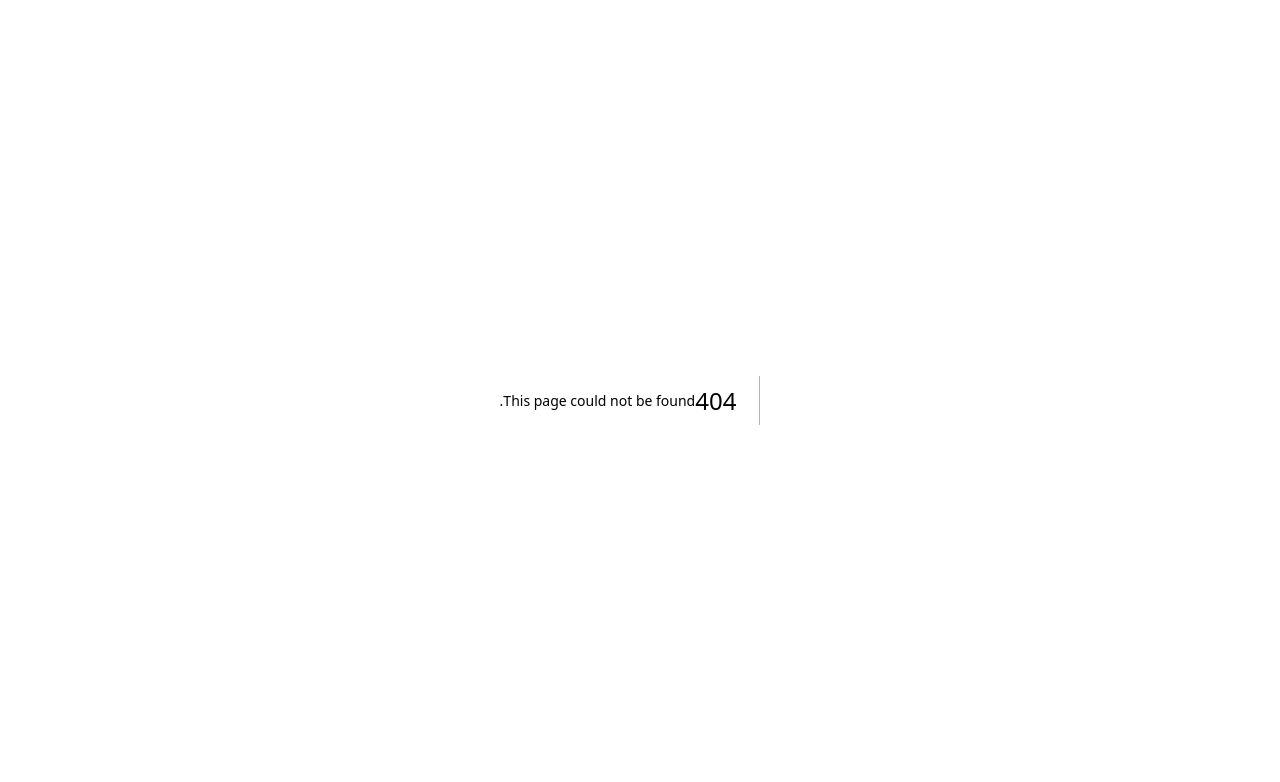
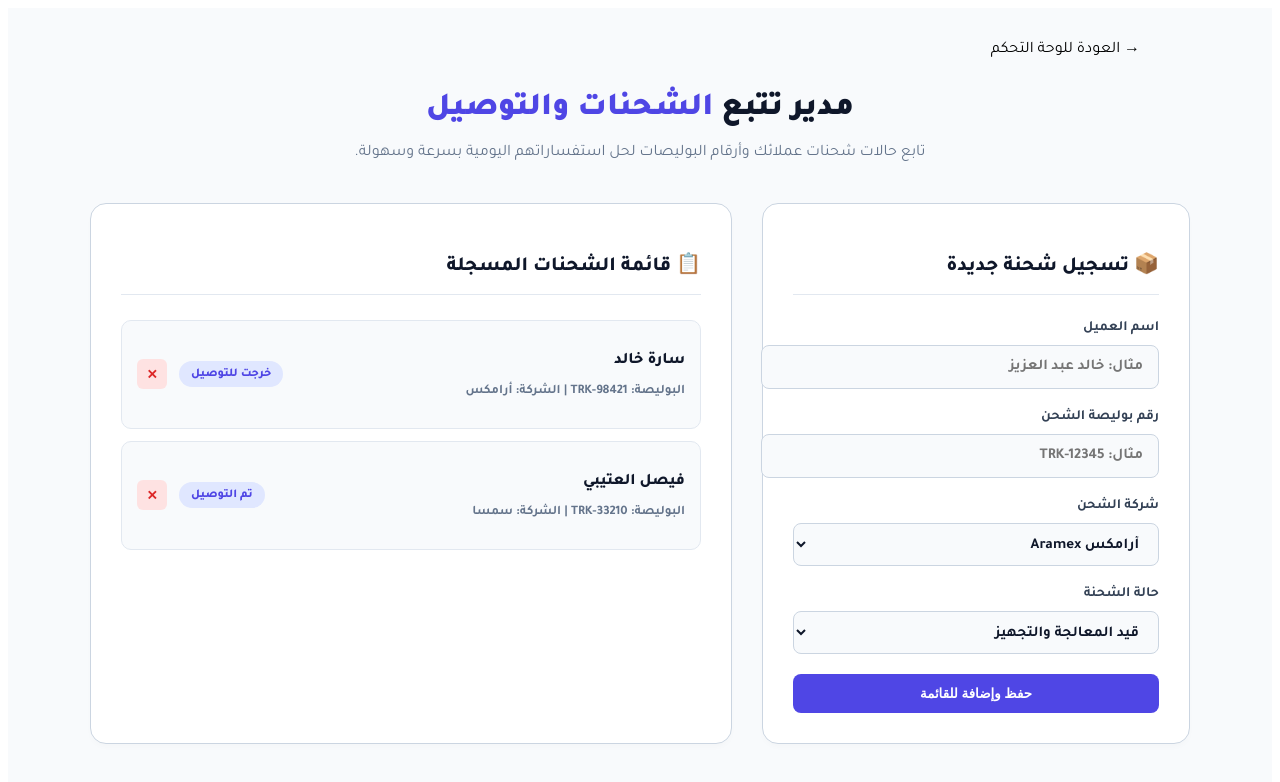
Before and after one commit to engaziasa-lang/engazia-app, a Next.js app: page /hub/shipping in a window 1280 px wide. Before the commit this address had no page. Shown: the top 782 px of the page. Built offline with nearby package versions, Linux system fonts and the light colour scheme.

Commit message:
Create page.tsx

```diff
--- /dev/null
+++ b/app/hub/shipping/page.tsx
@@ -0,0 +1,165 @@
+'use client';
+
+import React, { useState } from 'react';
+import Link from 'next/link';
+
+export default function ShippingManager() {
+  const [shipments, setShipments] = useState([
+    { id: 1, customer: 'سارة خالد', trackingNo: 'TRK-98421', company: 'أرامكس', status: 'خرجت للتوصيل' },
+    { id: 2, customer: 'فيصل العتيبي', trackingNo: 'TRK-33210', company: 'سمسا', status: 'تم التوصيل' },
+  ]);
+
+  const [customer, setCustomer] = useState('');
+  const [trackingNo, setTrackingNo] = useState('');
+  const [company, setCompany] = useState('أرامكس');
+  const [status, setStatus] = useState('قيد المعالجة والتجهيز');
+
+  const addShipment = () => {
+    if (!customer || !trackingNo) {
+      alert('الرجاء إدخال اسم العميل ورقم البوليصة.');
+      return;
+    }
+    const newShipment = {
+      id: Date.now(),
+      customer,
+      trackingNo,
+      company,
+      status
+    };
+    setShipments([newShipment, ...shipments]);
+    setCustomer('');
+    setTrackingNo('');
+  };
+
+  const removeShipment = (id: number) => {
+    setShipments(shipments.filter(item => item.id !== id));
+  };
+
+  return (
+    <div className="tool-container">
+      <style jsx global>{`
+        a { text-decoration: none !important; color: inherit !important; }
+      `}</style>
+
+      <style jsx>{`
+        @import url('https://fonts.googleapis.com/css2?family=Tajawal:wght@400;500;700;800;900&display=swap');
+
+        .tool-container { background-color: #f8fafc; min-height: 100vh; font-family: 'Tajawal', sans-serif; direction: rtl; padding: 30px 20px 70px; }
+
+        .header { max-width: 1000px; margin: 0 auto 30px; display: flex; justify-content: space-between; align-items: center; }
+        .back-btn { background: #ffffff; color: #475569; padding: 10px 20px; border-radius: 8px; font-weight: 700; font-size: 14px; border: 1px solid #cbd5e1; transition: all 0.2s; display: flex; align-items: center; gap: 8px; }
+        .back-btn:hover { background: #f1f5f9; color: #0f172a; }
+
+        .tool-title { text-align: center; margin-bottom: 40px; }
+        .tool-title h1 { font-size: 32px; font-weight: 900; color: #0f172a; margin-bottom: 10px; }
+        .tool-title span { color: #4f46e5; }
+        .tool-title p { color: #64748b; font-size: 16px; }
+
+        .main-grid { display: grid; grid-template-columns: 1fr 1.5fr; gap: 30px; max-width: 1100px; margin: 0 auto; }
+
+        .panel { background: #ffffff; border-radius: 16px; padding: 30px; border: 1px solid #cbd5e1; box-shadow: 0 4px 6px -1px rgba(0,0,0,0.02); }
+        .panel h2 { font-size: 20px; font-weight: 800; color: #0f172a; margin-bottom: 25px; display: flex; align-items: center; gap: 10px; border-bottom: 1px solid #e2e8f0; padding-bottom: 15px; }
+
+        .input-group { margin-bottom: 20px; }
+        .input-group label { display: block; font-size: 14px; font-weight: 700; color: #334155; margin-bottom: 8px; }
+        .input-wrapper input, .input-wrapper select { width: 100%; padding: 12px 15px; border-radius: 8px; border: 1px solid #cbd5e1; font-size: 15px; font-family: inherit; background: #f8fafc; font-weight: 700; color: #0f172a; outline: none; }
+        .input-wrapper input:focus, .input-wrapper select:focus { border-color: #4f46e5; background: #ffffff; }
+
+        .add-btn { background: #4f46e5; color: #ffffff; width: 100%; padding: 12px; border-radius: 8px; font-weight: 800; border: none; cursor: pointer; transition: background 0.2s; }
+        .add-btn:hover { background: #4338ca; }
+
+        .shipment-card { background: #f8fafc; border: 1px solid #e2e8f0; padding: 15px; border-radius: 10px; margin-bottom: 12px; display: flex; justify-content: space-between; align-items: center; }
+        .shipment-info h3 { font-size: 16px; font-weight: 800; color: #0f172a; margin-bottom: 4px; }
+        .shipment-info p { font-size: 13px; color: #64748b; font-weight: 600; }
+
+        .status-badge { padding: 6px 12px; border-radius: 20px; font-size: 12px; font-weight: 800; background: #e0e7ff; color: #4f46e5; }
+
+        .del-btn { background: #fee2e2; color: #dc2626; border: none; width: 30px; height: 30px; border-radius: 6px; cursor: pointer; font-weight: 900; }
+        .del-btn:hover { background: #fecaca; }
+
+        @media(max-width: 900px) { .main-grid { grid-template-columns: 1fr; } }
+      `}</style>
+
+      <div className="header">
+        <Link href="/hub" className="back-btn">
+          <span>→</span> العودة للوحة التحكم
+        </Link>
+      </div>
+
+      <div className="tool-title">
+        <h1>مدير تتبع <span>الشحنات والتوصيل</span></h1>
+        <p>تابع حالات شحنات عملائك وأرقام البوليصات لحل استفساراتهم اليومية بسرعة وسهولة.</p>
+      </div>
+
+      <div className="main-grid">
+        <div className="panel">
+          <h2>📦 تسجيل شحنة جديدة</h2>
+
+          <div className="input-group">
+            <label>اسم العميل</label>
+            <div className="input-wrapper">
+              <input type="text" value={customer} onChange={(e) => setCustomer(e.target.value)} placeholder="مثال: خالد عبد العزيز" />
+            </div>
+          </div>
+
+          <div className="input-group">
+            <label>رقم بوليصة الشحن</label>
+            <div className="input-wrapper">
+              <input type="text" value={trackingNo} onChange={(e) => setTrackingNo(e.target.value)} placeholder="مثال: TRK-12345" />
+            </div>
+          </div>
+
+          <div className="input-group">
+            <label>شركة الشحن</label>
+            <div className="input-wrapper">
+              <select value={company} onChange={(e) => setCompany(e.target.value)}>
+                <option value="أرامكس">أرامكس Aramex</option>
+                <option value="سمسا">سمسا SMSA</option>
+                <option value="ناجل">ناجل Naqel</option>
+                <option value="SPL">البريد السعودي SPL</option>
+                <option value="أخرى">شركة أخرى</option>
+              </select>
+            </div>
+          </div>
+
+          <div className="input-group">
+            <label>حالة الشحنة</label>
+            <div className="input-wrapper">
+              <select value={status} onChange={(e) => setStatus(e.target.value)}>
+                <option value="قيد المعالجة والتجهيز">قيد المعالجة والتجهيز</option>
+                <option value="خرجت للتوصيل">خرجت للتوصيل مع مندوب التوصيل</option>
+                <option value="تم التوصيل بنجاح">تم التوصيل بنجاح</option>
+                <option value="تأخرت / توقفت">تأخرت / توقفت مؤقتاً</option>
+              </select>
+            </div>
+          </div>
+
+          <button onClick={addShipment} className="add-btn">حفظ وإضافة للقائمة</button>
+        </div>
+
+        <div className="panel">
+          <h2>📋 قائمة الشحنات المسجلة</h2>
+
+          <div style={{ maxHeight: '420px', overflowY: 'auto' }}>
+            {shipments.length === 0 ? (
+              <p style={{ textAlign: 'center', color: '#94a3b8', padding: '30px' }}>لا توجد شحنات مسجلة حالياً.</p>
+            ) : (
+              shipments.map(item => (
+                <div key={item.id} className="shipment-card">
+                  <div className="shipment-info">
+                    <h3>{item.customer}</h3>
+                    <p>البوليصة: <strong>{item.trackingNo}</strong> | الشركة: {item.company}</p>
+                  </div>
+                  <div style={{ display: 'flex', alignItems: 'center', gap: '12px' }}>
+                    <span className="status-badge">{item.status}</span>
+                    <button onClick={() => removeShipment(item.id)} className="del-btn">✕</button>
+                  </div>
+                </div>
+              ))
+            )}
+          </div>
+        </div>
+      </div>
+    </div>
+  );
+}
```
